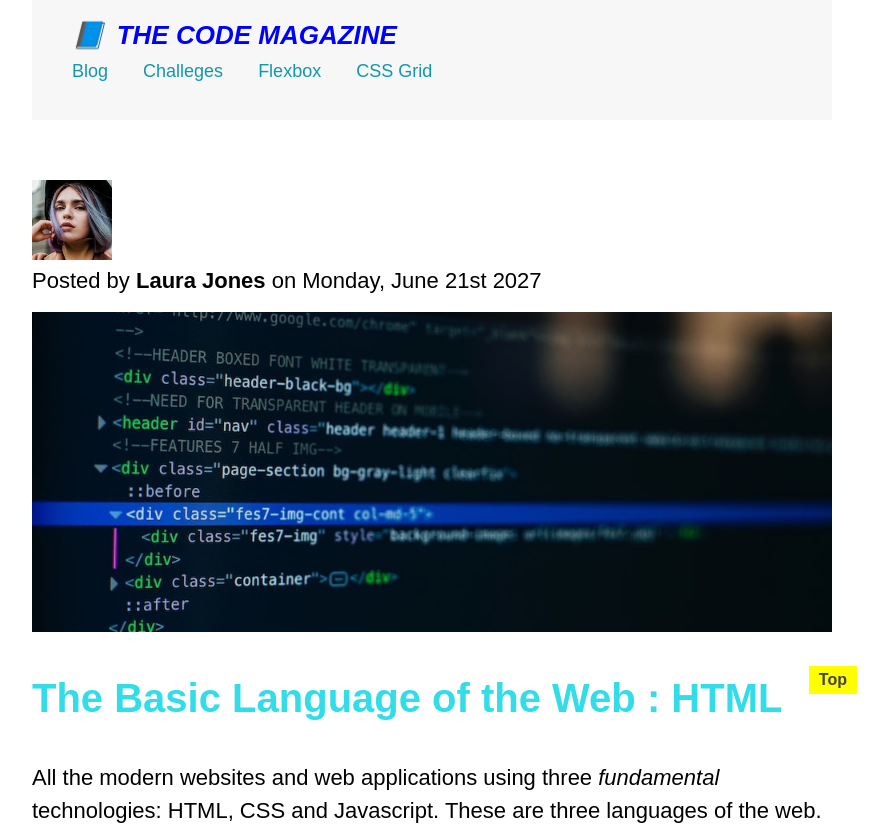
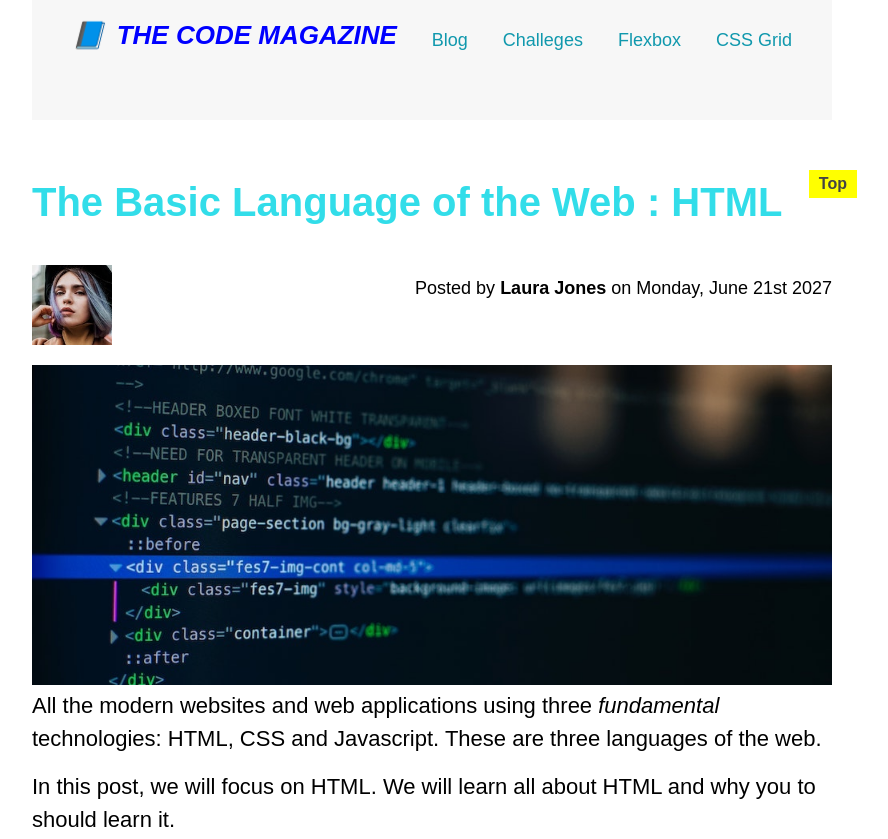
Before and after one commit to vid-ai/sturdy-potato, a plain HTML site: page 01_Test/index.html in a window 1280 px wide. Shown: the top 839 px of the page, without its empty margins (208-1096 px from the left). Drawn offline with Linux system fonts and the light colour scheme.

```diff
--- a/01_Test/index.html
+++ b/01_Test/index.html
@@ -23,14 +23,17 @@
       </article>
 
       <article>
+        <h2 class="post-header">The Basic Language of the Web : HTML</h2>
+
         <img
           src="img/laura-jones.jpg"
           alt="author image"
           width="80"
           height="80"
+          class="author-img"
         />
 
-        <p class="related-authour">
+        <p class="author">
           Posted by <strong>Laura Jones </strong> on Monday, June 21st 2027
         </p>
 
@@ -39,8 +42,6 @@
           alt="HTML Code on a screen"
           class="post-img"
         />
-
-        <h2 class="post-header">The Basic Language of the Web : HTML</h2>
 
         <p>
           All the modern websites and web applications using three
--- a/01_Test/style.css
+++ b/01_Test/style.css
@@ -19,6 +19,7 @@ h1 {
   font-size: 26px;
   font-style: italic;
   text-transform: uppercase;
+  float: left;
 }
 
 h2 {
@@ -180,9 +181,16 @@ article > p:last-child {
   height: auto;
 }
 
-.related-author {
+.author {
   font-size: 18px;
-  font-weight: bold;
+  float: right;
+  padding-top: 10px;
+  padding-left: 20px;
+}
+
+.author-img {
+  float: left;
+  margin-bottom: 20px;
 }
 
 .related {
@@ -202,6 +210,7 @@ aside {
 
 nav {
   font-size: 18px;
+  float: right;
 }
 
 nav a:link {
```
